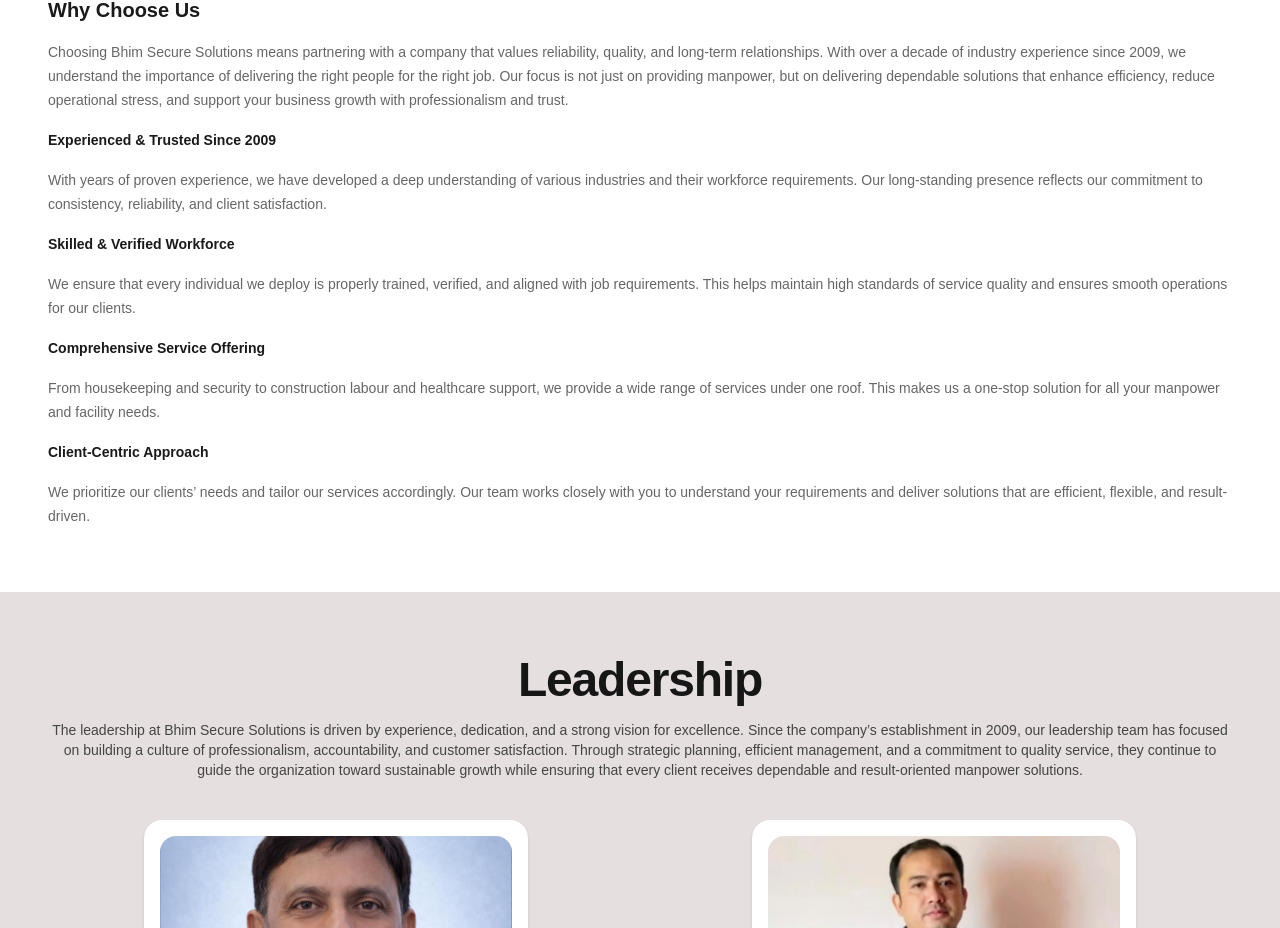
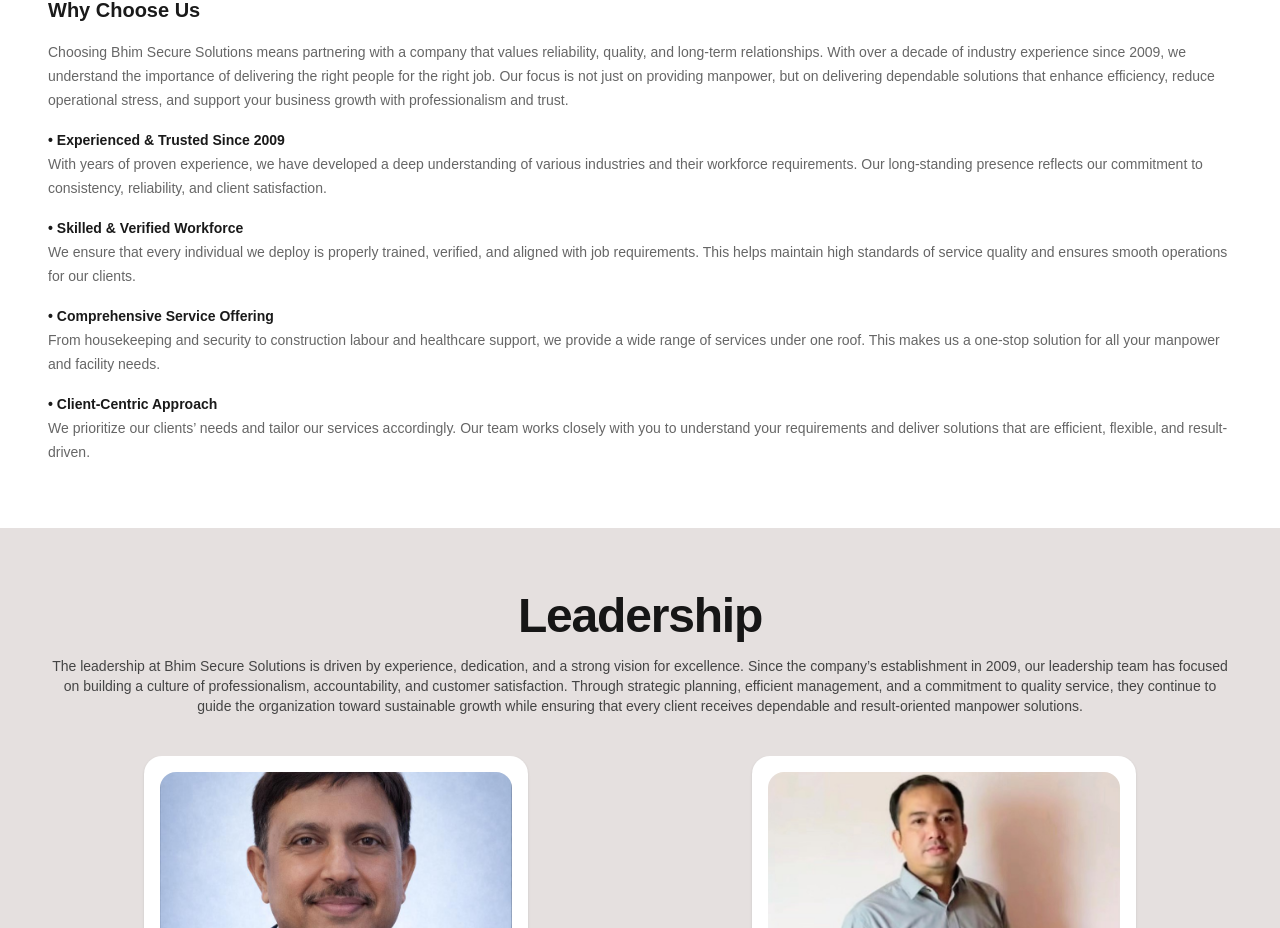
Before and after one commit to westhilldeveloper/bhimProject, a Next.js app: page /about in a window 1280 px wide. Shown: the part 1753-2681 px from the top of the page. Built offline with nearby package versions, Linux system fonts and the light colour scheme.

Commit message:
ponters added

```diff
--- a/src/app/about/page.js
+++ b/src/app/about/page.js
@@ -43,11 +43,24 @@ export default function AboutPage() {
         Choosing Bhim Secure Solutions means partnering with a company that values reliability, quality, and long-term relationships. With over a decade of industry experience since 2009, we understand the importance of delivering the right people for the right job. Our focus is not just on providing manpower, but on delivering dependable solutions that enhance efficiency, reduce operational stress, and support your business growth with professionalism and trust.
       </p>
 
-        <h1 className="text-md font-semibold text-[#1a1a1a]">Experienced & Trusted Since 2009</h1> <p> With years of proven experience, we have developed a deep understanding of various industries and their workforce requirements. Our long-standing presence reflects our commitment to consistency, reliability, and client satisfaction.</p>
-        <h1 className="text-md font-semibold text-[#1a1a1a]">Skilled & Verified Workforce</h1> <p> We ensure that every individual we deploy is properly trained, verified, and aligned with job requirements. This helps maintain high standards of service quality and ensures smooth operations for our clients.</p>
-        <h1 className="text-md font-semibold text-[#1a1a1a]">Comprehensive Service Offering</h1> <p> From housekeeping and security to construction labour and healthcare support, we provide a wide range of services under one roof. This makes us a one-stop solution for all your manpower and facility needs.</p>
-        <h1 className="text-md font-semibold text-[#1a1a1a]">Client-Centric Approach</h1> <p> We prioritize our clients’ needs and tailor our services accordingly. Our team works closely with you to understand your requirements and deliver solutions that are efficient, flexible, and result-driven.</p>
-
+      <ul className="space-y-4">
+  <li>
+    <span className="text-md font-semibold text-[#1a1a1a]">• Experienced & Trusted Since 2009</span>
+    <p>With years of proven experience, we have developed a deep understanding of various industries and their workforce requirements. Our long-standing presence reflects our commitment to consistency, reliability, and client satisfaction.</p>
+  </li>
+  <li>
+    <span className="text-md font-semibold text-[#1a1a1a]">• Skilled & Verified Workforce</span>
+    <p>We ensure that every individual we deploy is properly trained, verified, and aligned with job requirements. This helps maintain high standards of service quality and ensures smooth operations for our clients.</p>
+  </li>
+  <li>
+    <span className="text-md font-semibold text-[#1a1a1a]">• Comprehensive Service Offering</span>
+    <p>From housekeeping and security to construction labour and healthcare support, we provide a wide range of services under one roof. This makes us a one-stop solution for all your manpower and facility needs.</p>
+  </li>
+  <li>
+    <span className="text-md font-semibold text-[#1a1a1a]">• Client-Centric Approach</span>
+    <p>We prioritize our clients’ needs and tailor our services accordingly. Our team works closely with you to understand your requirements and deliver solutions that are efficient, flexible, and result-driven.</p>
+  </li>
+</ul>
         </About>
 
    <LeadershipPage/>
```
